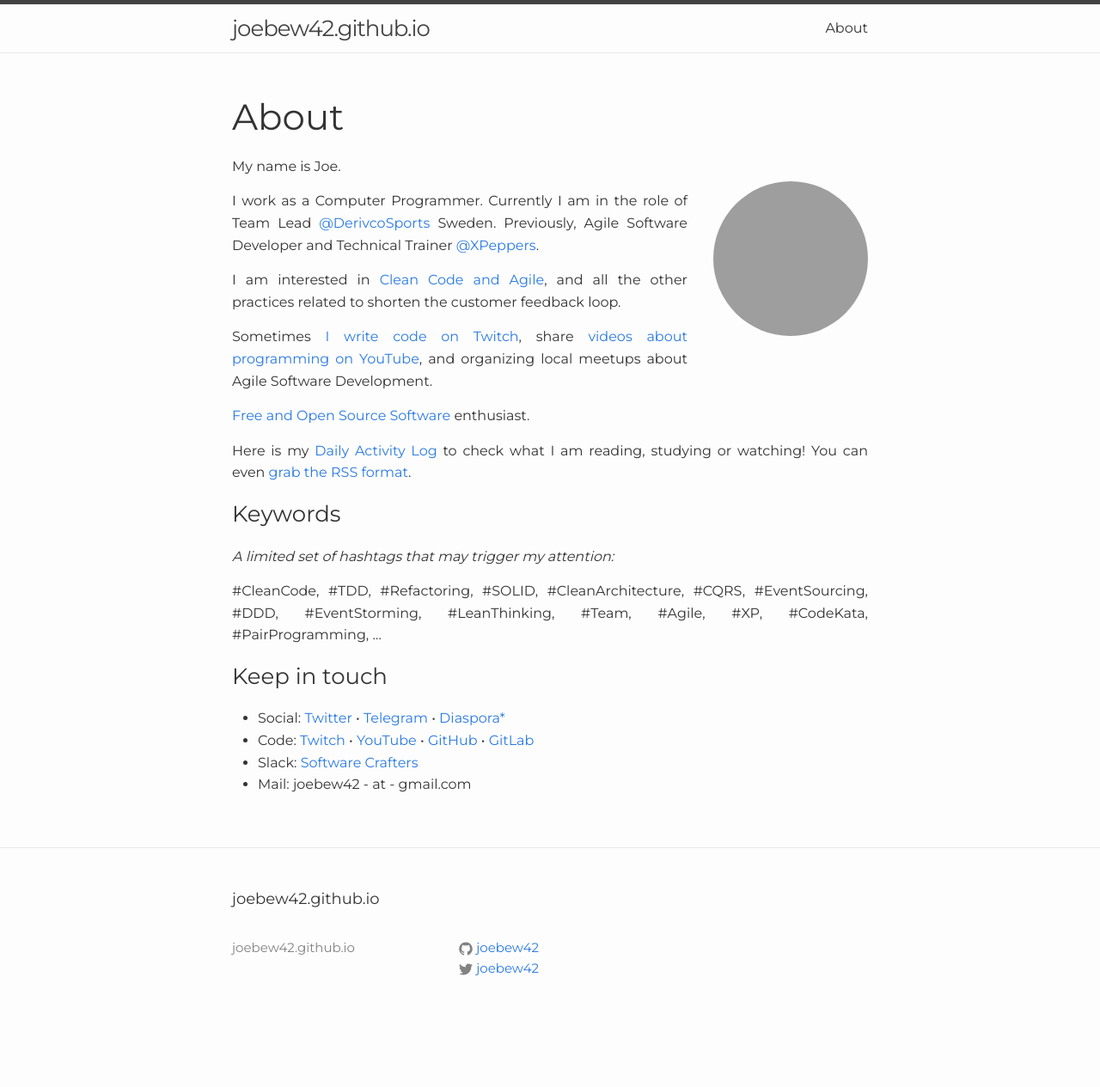
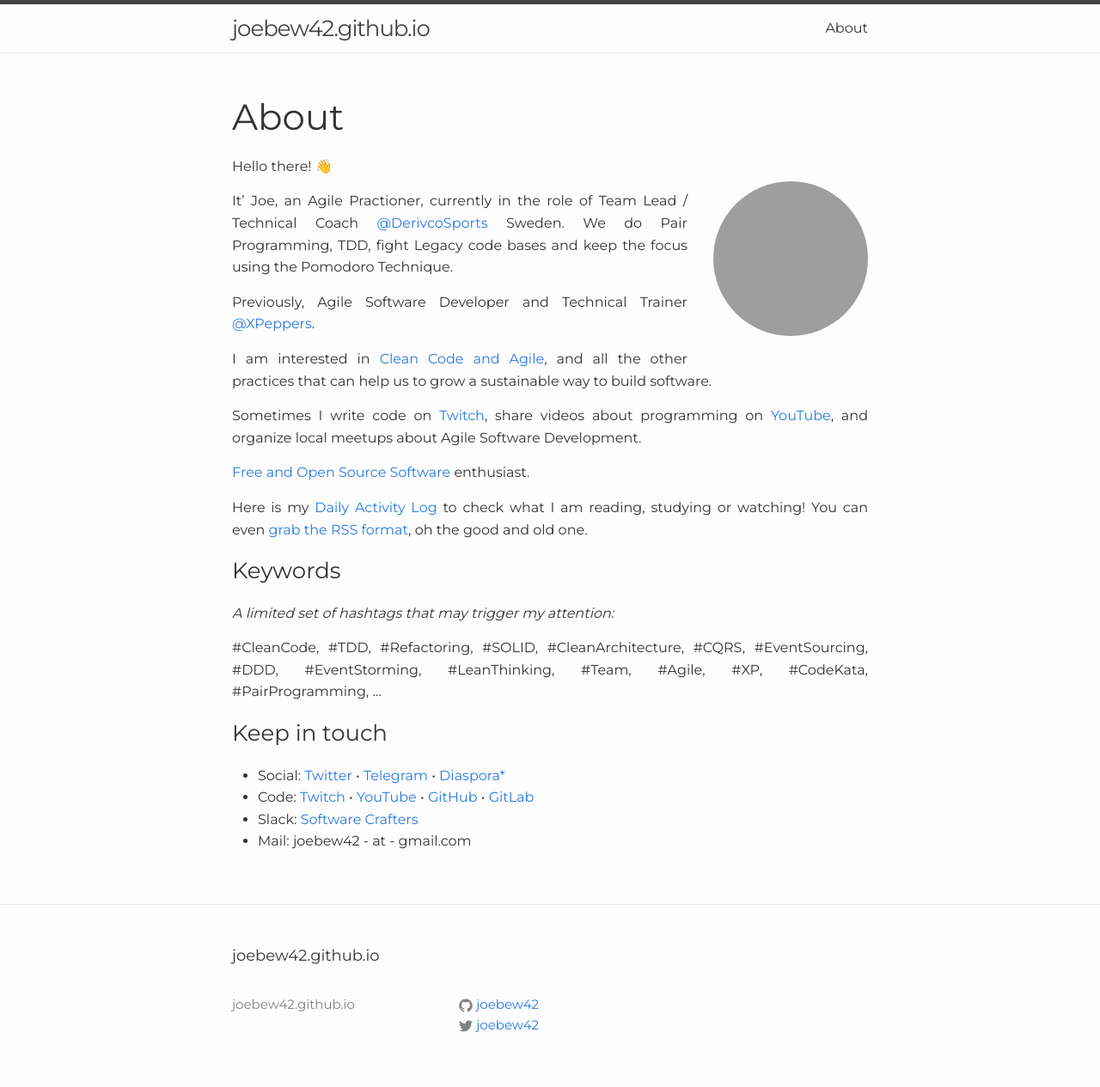
Before and after one commit to joebew42/joebew42.github.io, a Jekyll site: the page built from about.md, in a window 1280 px wide. Shown: the whole page at 86% size. Built offline with Jekyll 4.4.1, drawn with Linux system fonts in a browser that asks for light colours; before the commit the page ends 1199 px from its top, so only the background shows below that; grey boxes are pictures that could not be loaded.

Commit message:
update the about page

```diff
--- a/about.md
+++ b/about.md
@@ -6,17 +6,19 @@ permalink: /about/
 
 <img alt="profile photo" src="https://avatars1.githubusercontent.com/u/1238549?v=4&s=180" style="float:right;margin:30px;margin-right:0;border-radius:50%" />
 
-My name is Joe.
+Hello there! 👋
 
-I work as a Computer Programmer. Currently I am in the role of Team Lead [@DerivcoSports](https://twitter.com/DerivcoSports) Sweden. Previously, Agile Software Developer and Technical Trainer [@XPeppers](https://twitter.com/xpeppers).
+It' Joe, an Agile Practioner, currently in the role of Team Lead / Technical Coach [@DerivcoSports](https://twitter.com/DerivcoSports) Sweden. We do Pair Programming, TDD, fight Legacy code bases and keep the focus using the Pomodoro Technique.
 
-I am interested in [Clean Code and Agile](https://github.com/joebew42/study-path), and all the other practices related to shorten the customer feedback loop.
+Previously, Agile Software Developer and Technical Trainer [@XPeppers](https://twitter.com/xpeppers).
 
-Sometimes [I write code on Twitch](https://twitch.tv/joebew42), share [videos about programming on YouTube](https://www.youtube.com/channel/UCEt-X-5yZ86SYTNDbSQgVAQ), and organizing local meetups about Agile Software Development.
+I am interested in [Clean Code and Agile](https://github.com/joebew42/study-path), and all the other practices that can help us to grow a sustainable way to build software.
+
+Sometimes I write code on [Twitch](https://twitch.tv/joebew42), share videos about programming on [YouTube](https://www.youtube.com/channel/UCEt-X-5yZ86SYTNDbSQgVAQ), and organize local meetups about Agile Software Development.
 
 [Free and Open Source Software](https://www.fsf.org/) enthusiast.
 
-Here is my [Daily Activity Log](http://joebew42.github.io/events.xml) to check what I am reading, studying or watching! You can even [grab the RSS format](https://daily2rss.herokuapp.com/rss/?url=http://joebew42.github.io/events).
+Here is my [Daily Activity Log](http://joebew42.github.io/events.xml) to check what I am reading, studying or watching! You can even [grab the RSS format](https://daily2rss.herokuapp.com/rss/?url=http://joebew42.github.io/events), oh the good and old one.
 
 ### Keywords
 
```
